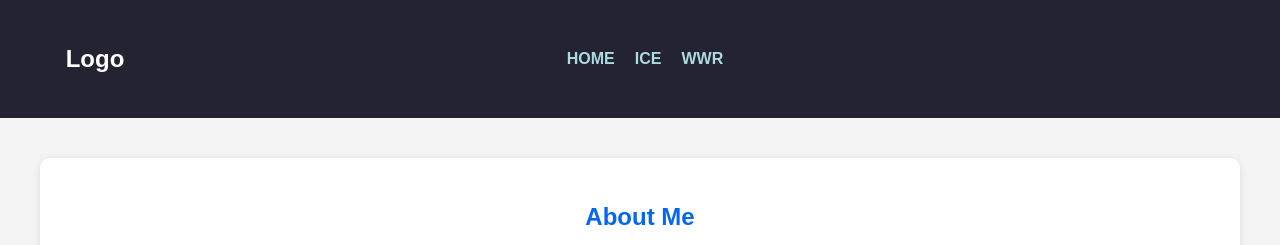
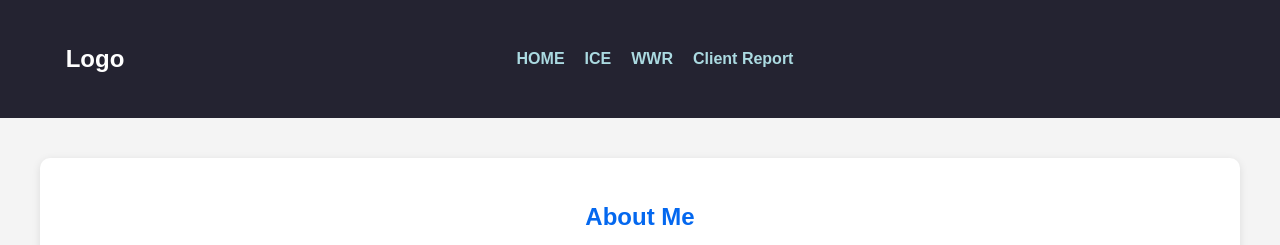
Before and after one commit to wil25044-cell/wdd130, a plain HTML site: page index.html in a window 1280 px wide. Shown: the top 245 px of the page. Drawn offline with Linux system fonts and the light colour scheme.

Commit message:
Update index.html

```diff
--- a/index.html
+++ b/index.html
@@ -15,6 +15,7 @@
             <a href="index.html">HOME</a>
             <a href="ice.html">ICE</a>
             <a href="wwr/index.html" target="_blank">WWR</a>
+            <a href="client_report.html">Client Report</a>
         </nav>
     </header>
     <main>
```
